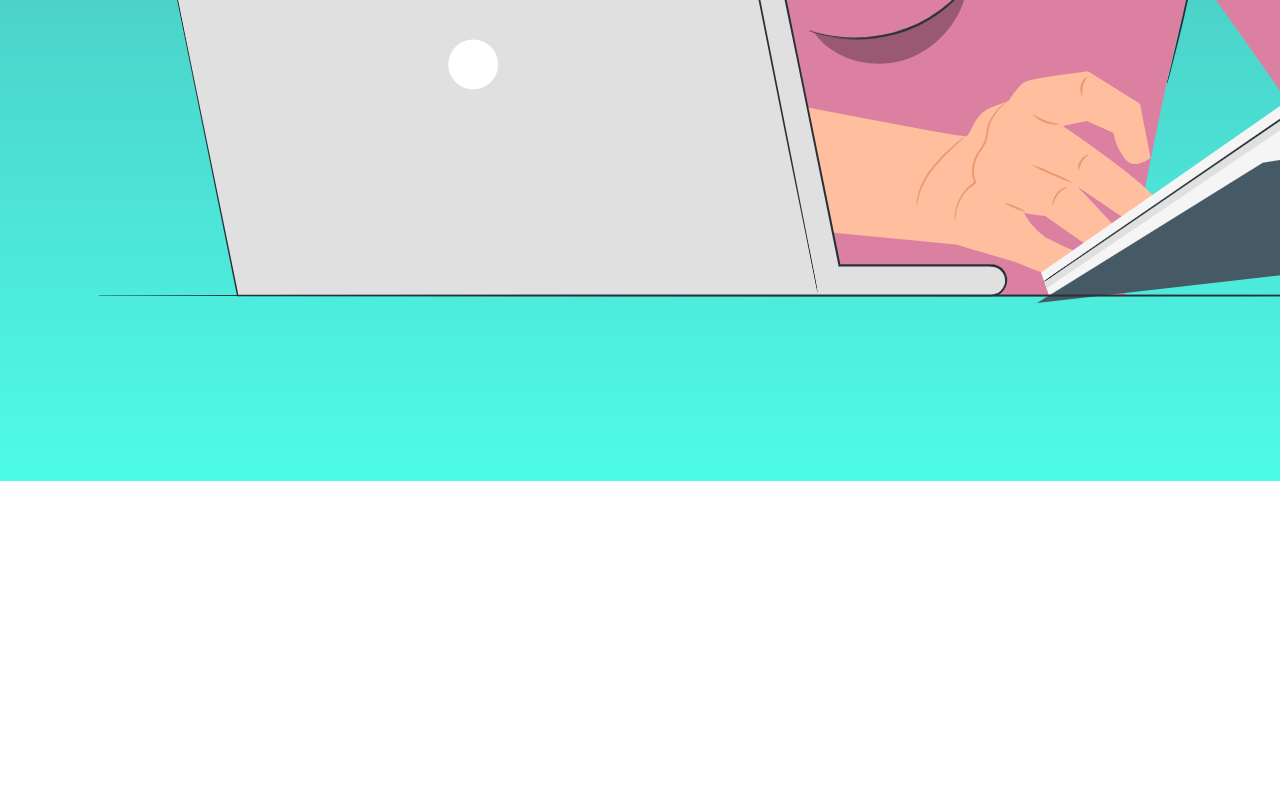
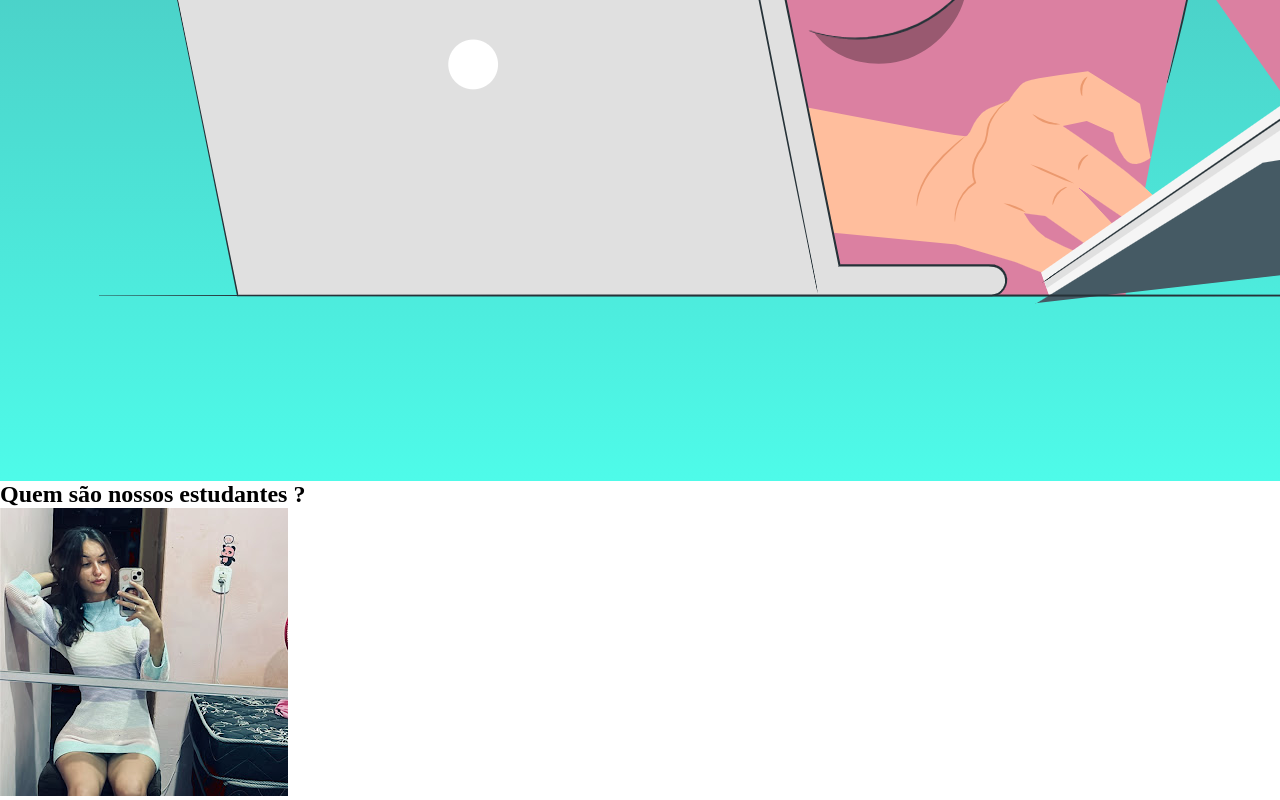
Before and after one commit to colly1/Site-Criativo-2C, a plain HTML site: page index.html in a window 1280 px wide. Shown: the part 1659-2459 px from the top of the page. Before the commit the page ends 2140 px from the top, so only its background shows below. Drawn offline with Linux system fonts and the light colour scheme.

Commit message:
fotoda nick

```diff
--- a/index.html
+++ b/index.html
@@ -20,6 +20,9 @@
         <p class="escola-texto-dois">A turma mais famosa é a Segunda Série A. Uma turma diversa e engajada, as vezes, um pouco bagunceira, mas que entrega excelentes resultados!</p>
           <img src="Learning-pana.png" alt="menina estudando">
     </section>
-
+<section class="estudante">
+<h2 class="estudante-titulo">Quem são nossos estudantes ?</h2>
+<img src="unnamed.jpg" alt="foto niolly">
+</section>
 </body>
 </html>
```
